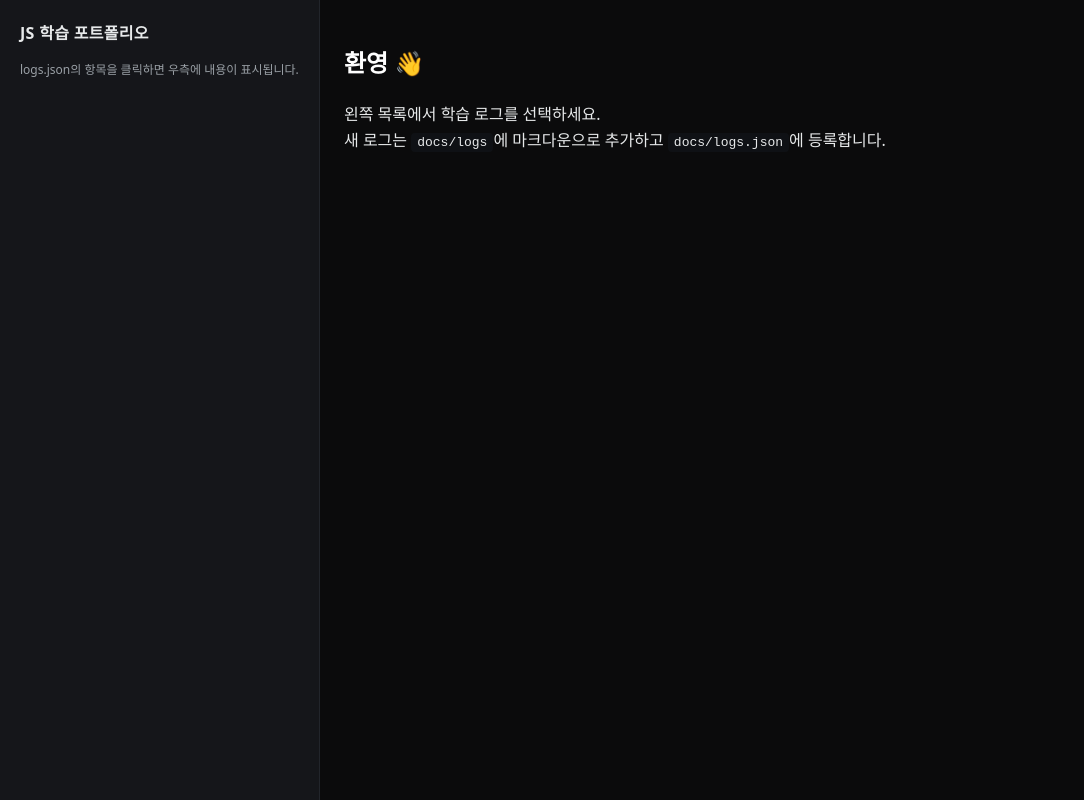
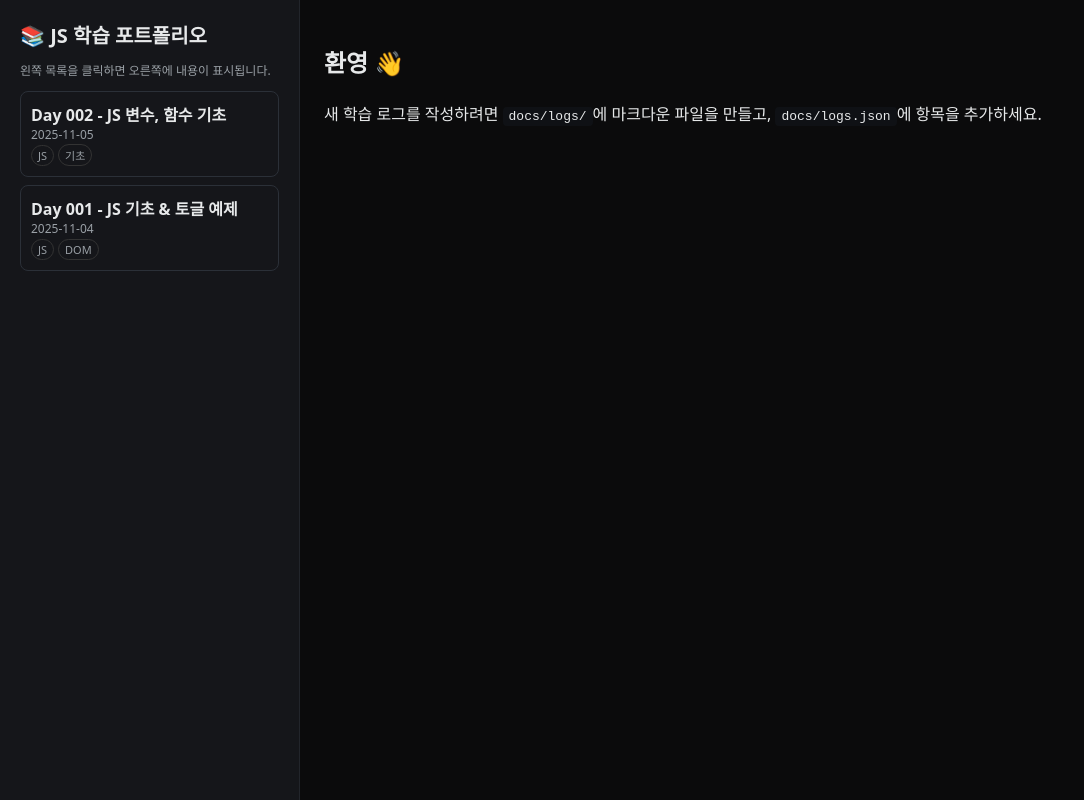
Before and after one commit to brant7100/js-foundations-portfolio, a plain HTML site: page docs/index.html in a window 1280 px wide. Shown: the whole page, without its empty margins (0-1084 px from the left). Drawn offline with nearby package versions, Linux system fonts and the light colour scheme.

Commit message:
Update index.html

```diff
--- a/docs/index.html
+++ b/docs/index.html
@@ -1,10 +1,9 @@
-
 <!doctype html>
 <html lang="ko">
 <head>
   <meta charset="utf-8" />
   <meta name="viewport" content="width=device-width, initial-scale=1" />
-  <title>학습 포트폴리오</title>
+  <title>JS 학습 포트폴리오</title>
   <style>
     :root {
       --bg: #0b0b0c;
@@ -14,76 +13,76 @@
       --accent: #5da8ff;
     }
     * { box-sizing: border-box; }
-    body { margin: 0; background: var(--bg); color: var(--text); font-family: ui-sans-serif, system-ui, -apple-system, Segoe UI, Roboto, Noto Sans KR, sans-serif; }
-    .wrap { display: grid; grid-template-columns: 320px 1fr; min-height: 100vh; }
+    body { margin: 0; background: var(--bg); color: var(--text);
+      font-family: system-ui, -apple-system, Segoe UI, Roboto, 'Noto Sans KR', sans-serif; }
+    .wrap { display: grid; grid-template-columns: 300px 1fr; min-height: 100vh; }
     aside { background: var(--panel); padding: 20px; border-right: 1px solid #22252b; }
     main { padding: 24px; }
-    h1 { margin: 0 0 12px; font-size: 20px; }
+    h1 { font-size: 20px; margin: 0 0 10px; }
+    ul { list-style: none; padding: 0; margin: 12px 0 0; }
+    li { padding: 10px; border: 1px solid #2b3038; border-radius: 8px;
+      margin-bottom: 8px; cursor: pointer; }
+    li:hover { background: #0f1115; }
+    .tag { display:inline-block; font-size:11px; padding:2px 6px;
+      border:1px solid #333; border-radius:999px; margin-right:4px; color:var(--muted); }
     .muted { color: var(--muted); font-size: 12px; }
-    ul { list-style: none; padding: 0; margin: 12px 0 0; }
-    li { padding: 10px; border-radius: 8px; cursor: pointer; border: 1px solid #262a32; margin-bottom: 8px; }
-    li:hover { background: #0f1115; }
-    .tag { display: inline-block; font-size: 11px; padding: 2px 6px; border: 1px solid #2b3038; border-radius: 999px; margin-right: 4px; color: var(--muted); }
     .content { max-width: 900px; line-height: 1.6; }
-    .content h1, .content h2, .content h3 { color: #fff; }
-    .content code { background: #0f1115; padding: 2px 6px; border-radius: 4px; }
-    .content pre { background: #0f1115; padding: 12px; border-radius: 8px; overflow: auto; }
-    a { color: var(--accent); text-decoration: none; }
-    a:hover { text-decoration: underline; }
-    .header { display:flex; align-items:center; justify-content:space-between; margin-bottom: 16px; }
-    .brand { font-weight: 700; letter-spacing: .3px; }
+    .content code { background:#0f1115; padding:2px 6px; border-radius:4px; }
+    .content pre { background:#0f1115; padding:12px; border-radius:8px; overflow:auto; }
   </style>
 </head>
 <body>
   <div class="wrap">
     <aside>
-      <div class="header">
-        <div class="brand">JS 학습 포트폴리오</div>
-      </div>
-      <div class="muted">logs.json의 항목을 클릭하면 우측에 내용이 표시됩니다.</div>
+      <h1>📚 JS 학습 포트폴리오</h1>
+      <p class="muted">왼쪽 목록을 클릭하면 오른쪽에 내용이 표시됩니다.</p>
       <ul id="log-list"></ul>
     </aside>
     <main>
       <div class="content" id="viewer">
         <h2>환영 👋</h2>
-        <p>왼쪽 목록에서 학습 로그를 선택하세요.<br/>새 로그는 <code>docs/logs</code>에 마크다운으로 추가하고 <code>docs/logs.json</code>에 등록합니다.</p>
+        <p>새 학습 로그를 작성하려면 <code>docs/logs/</code>에
+          마크다운 파일을 만들고, <code>docs/logs.json</code>에 항목을 추가하세요.</p>
       </div>
     </main>
   </div>
+
   <script src="https://cdn.jsdelivr.net/npm/marked/marked.min.js"></script>
   <script>
     async function loadList() {
+      const ul = document.getElementById('log-list');
       try {
-const res = await fetch('./logs.json?_=' + Date.now());
-const data = await res.json();
-console.log("📂 logs.json 데이터:", data); // ← 추가
-const ul = document.getElementById('log-list');
-ul.innerHTML = '';
-if (!data.items) {
-  ul.innerHTML = '<li>⚠️ logs.json에 items가 없습니다.</li>';
-  return;
-}
-data.items
-  .sort((a,b) => (a.date < b.date ? 1 : -1))
-  .forEach(item => {
+        const res = await fetch('./logs.json?_=' + Date.now());
+        const data = await res.json();
 
-            const li = document.createElement('li');
-            li.innerHTML = \`
-              <div style="display:flex;justify-content:space-between;align-items:center;">
-                <div>
-                  <div style="font-weight:600;">\${item.title}</div>
-                  <div class="muted">\${item.date}</div>
-                </div>
-                <div>\${
-                  (item.tags||[]).map(t => '<span class="tag">'+t+'</span>').join('')
-                }</div>
-              </div>\`;
-            li.addEventListener('click', () => loadMarkdown(item.path));
-            ul.appendChild(li);
-          });
-      } catch (e) {
-        console.error(e);
-        document.getElementById('viewer').innerHTML = '<p>logs.json을 불러오지 못했습니다. 파일 경로를 확인하세요.</p>';
+        if (!data.items || data.items.length === 0) {
+          ul.innerHTML = '<li>등록된 로그가 없습니다.</li>';
+          return;
+        }
+
+        ul.innerHTML = data.items
+          .sort((a, b) => (a.date < b.date ? 1 : -1))
+          .map(item => {
+            const tags = (item.tags || [])
+              .map(t => `<span class="tag">${t}</span>`)
+              .join('');
+            return `
+              <li data-path="${item.path}">
+                <div><strong>${item.title}</strong></div>
+                <div class="muted">${item.date}</div>
+                <div>${tags}</div>
+              </li>
+            `;
+          })
+          .join('');
+
+        ul.querySelectorAll('li').forEach(li => {
+          li.addEventListener('click', () => loadMarkdown(li.dataset.path));
+        });
+
+      } catch (err) {
+        console.error(err);
+        ul.innerHTML = '<li>⚠️ logs.json을 불러올 수 없습니다.</li>';
       }
     }
 
@@ -94,9 +93,9 @@ data.items
         const md = await res.text();
         viewer.innerHTML = marked.parse(md);
         window.scrollTo({ top: 0, behavior: 'smooth' });
-      } catch (e) {
-        console.error(e);
-        viewer.innerHTML = '<p>마크다운 파일을 불러오지 못했습니다.</p>';
+      } catch (err) {
+        console.error(err);
+        viewer.innerHTML = '<p>⚠️ 마크다운 파일을 불러올 수 없습니다.</p>';
       }
     }
 
```
